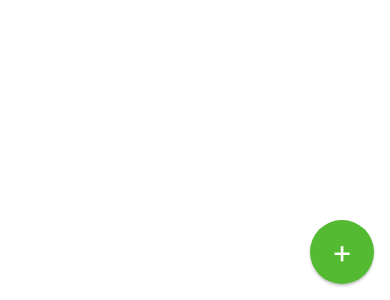
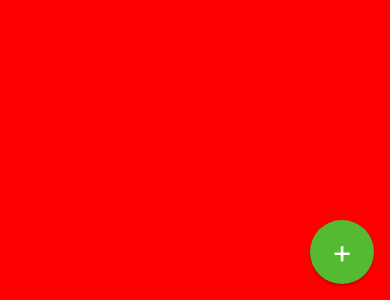
Before and after one commit to Gustavo494-ux/salvandoLocalmente-alura, a React Native app: screen / in a window 390 px wide. Shown: the part 544-844 px from the top of the page. Built offline with nearby package versions, Linux system fonts and the light colour scheme.

Commit message:
modulo 2

```diff
--- a/App.js
+++ b/App.js
@@ -1,10 +1,32 @@
-import { SafeAreaView, StatusBar, StyleSheet } from "react-native"
+import { FlatList, SafeAreaView, StatusBar, StyleSheet } from "react-native"
 import NotaEditor from "./src/componentes/NotaEditor"
+import AsyncStorage from '@react-native-async-storage/async-storage';
+import { useEffect, useState } from "react";
+import { Nota } from "./src/componentes/Nota";
+
 
 export default function App() {
+  const [notas, setNotas] = useState([])
+
+  async function mostraNota(){
+    const todasChaves  = await AsyncStorage.getAllKeys()
+    const todasNotas  = await AsyncStorage.multiGet(todasChaves)
+    setNotas(todasNotas);
+    console.log(notas);
+  }
+
+  useEffect(() => {
+    mostraNota()
+}, [])
+
   return (
     <SafeAreaView style={estilos.container}>
-      <NotaEditor/>
+      <FlatList
+        data={notas}
+        renderItem={(nota) => <Nota {...nota}/>}
+        keyExtractor={nota => nota[0]}
+      />
+      <NotaEditor mostrarNotas={mostraNota}/>
       <StatusBar/>
     </SafeAreaView>
   )
@@ -12,8 +34,10 @@ export default function App() {
 
 const estilos = StyleSheet.create({
 	container: {
+    paddingTop: '5%',
 		flex: 1,
 		alignItems: "stretch",
 		justifyContent: "flex-start",
+    backgroundColor: 'red'
 	},
 })
--- a/package.json
+++ b/package.json
@@ -8,9 +8,10 @@
     "eject": "expo eject"
   },
   "dependencies": {
-    "@react-native-async-storage/async-storage": "^1.23.1",
+    "@react-native-async-storage/async-storage": "^1.21.0",
     "expo": "^50.0.14",
     "expo-status-bar": "~1.11.1",
+    "nvm": "^0.0.4",
     "react": "18.2.0",
     "react-dom": "18.2.0",
     "react-native": "0.73.6",
--- a/src/componentes/Nota.js
+++ b/src/componentes/Nota.js
@@ -1,13 +1,14 @@
 import React from "react";
 import { StyleSheet, Text, View } from "react-native";
 
-export function Nota() {
+export function Nota({item}) {
   const categorias = {Pessoal: "#FF924F", Outros: "#00911F", Trabalho: "#2F71EB"}
   const style = styleFunction(categorias["Pessoal"])
 
+
   return (
     <View style={style.cartao}>
-      <Text style={style.texto} numberOfLines={5}>Lorem ipsum</Text>
+      <Text style={style.texto} numberOfLines={5}>{item[1]}</Text>
     </View>
   )
 }
--- a/src/componentes/NotaEditor.js
+++ b/src/componentes/NotaEditor.js
@@ -1,24 +1,32 @@
 import React, { useState } from "react"
 import { Modal, View, Text, TextInput, TouchableOpacity, StyleSheet, ScrollView } from "react-native"
 import AsyncStorage from '@react-native-async-storage/async-storage';
-export default function NotaEditor() {
+export default function NotaEditor({mostrarNotas}) {
 
   const [texto, setTexto] = useState("")
   const [modalVisivel, setModalVisivel] = useState(false)
 
   async function salvaNota(){
+    const id = await geraId();
+    console.log(id);
     const umaNota = {
-      id: "1",
+      id: id.toString(),
       texto: texto,
     }
     await AsyncStorage.setItem(umaNota.id,umaNota.texto)
-
+    mostrarNotas()
   }
 
-  async function mostraNota(){
-    console.log(await AsyncStorage.getItem('1'))
+  async function geraId(){
+    const todasChaves = await AsyncStorage.getAllKeys();
+    if (todasChaves <= 0)  {
+      return  1
+    } else {
+      return  todasChaves.length + 1
+    }
   }
-  mostraNota()
+
+
   return(
     <>
       <Modal
```
Also changed, not shown: 1 other file (tests, documents, lock files or other folders).
